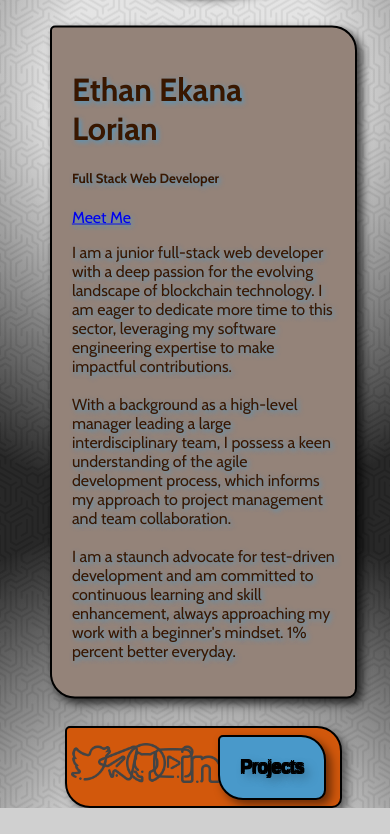
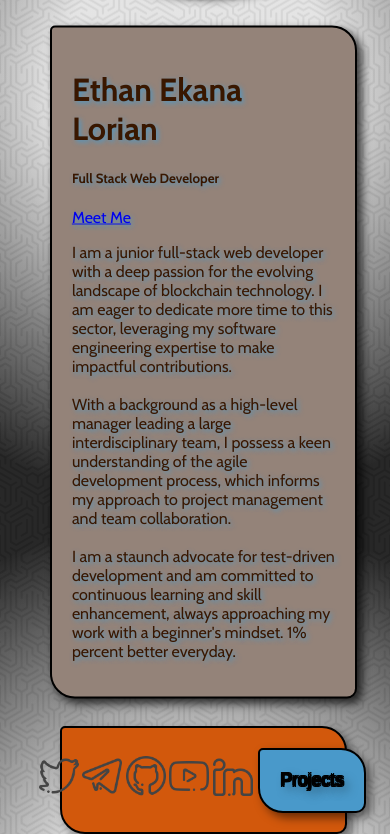
Before and after one commit to ethalorian/ethalorian.github.io, a plain HTML site: page index.html in a window 390 px wide. Shown: the part 340-1174 px from the top of the page. Before the commit the page ends 1148 px from the top, so only its background shows below. Drawn offline with nearby package versions, Linux system fonts and the light colour scheme.

Commit message:
update to the padding of the social nav

```diff
--- a/styles.css
+++ b/styles.css
@@ -244,7 +244,7 @@ button:hover {
 
     #social-nav {
         order: 3;
-        padding: 5px;
+        padding: 10px;
         max-width: 75%;
     }
 
@@ -253,7 +253,7 @@ button:hover {
     }
 
     .icon {
-        padding: 5px;
+        padding: 13px;
         width: 7.5px;
         text-align: center;
     }
```
